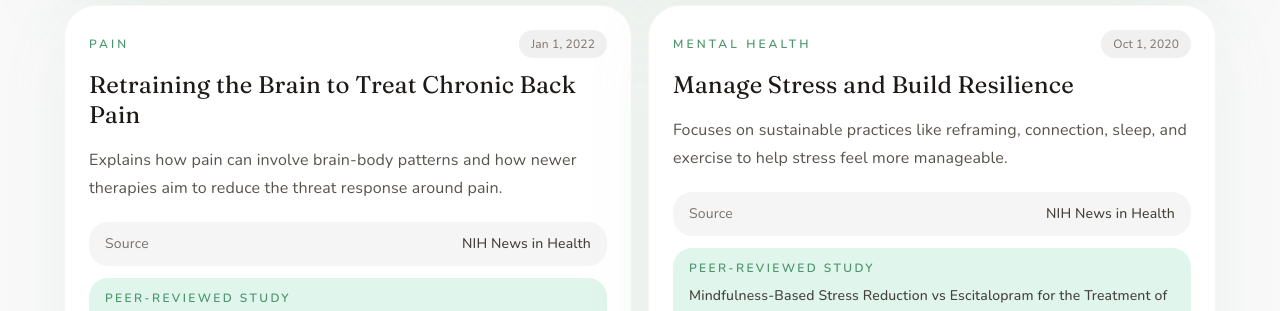
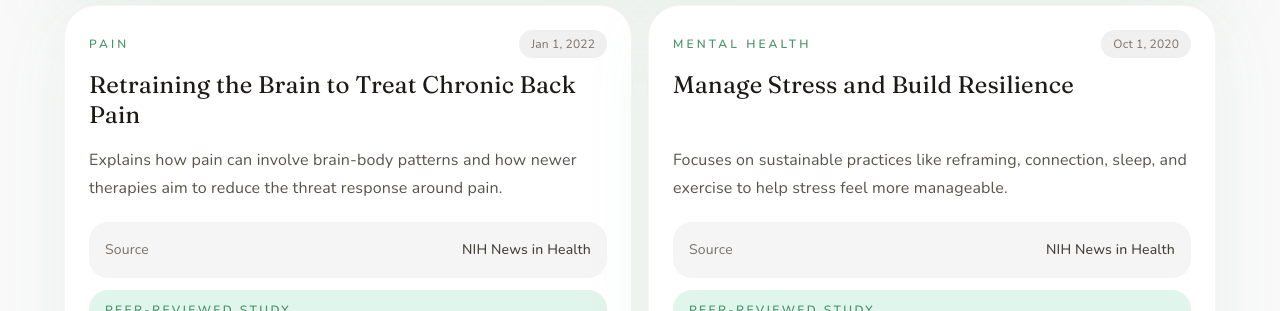
Before and after one commit to oscardyx-ai/Holistiq, a Next.js app: page / in a window 1280 px wide. Both pictures are taken after a click on the button "Learn". Shown: the part 489-800 px from the top of the page. Built offline with nearby package versions, Linux system fonts and the light colour scheme; no server answers.

Commit message:
Clamp learn card text and align content blocks

```diff
--- a/components/LearnTab.tsx
+++ b/components/LearnTab.tsx
@@ -1,4 +1,7 @@
 import { getDailyLearnArticles } from '@/components/learnArticles'
+
+const twoLineClamp =
+  'overflow-hidden [display:-webkit-box] [-webkit-box-orient:vertical] [-webkit-line-clamp:2]'
 
 function formatPublishedDate(dateKey: string) {
   return new Date(`${dateKey}T12:00:00`).toLocaleDateString('en-US', {
@@ -54,22 +57,32 @@ export default function LearnTab() {
             </div>
 
             <h3 className="font-display mt-3 text-2xl leading-tight text-stone-900">
-              {article.title}
+              <span
+                className={`${twoLineClamp} min-h-[2.5em]`}
+                title={article.title}
+              >
+                {article.title}
+              </span>
             </h3>
 
             <div className="mt-4 flex flex-1 flex-col">
-              <p className="text-base leading-7 text-stone-600">{article.summary}</p>
+              <p className="min-h-[3.5rem] text-base leading-7 text-stone-600">
+                {article.summary}
+              </p>
 
               <dl className="mt-5 space-y-3 text-sm text-stone-500">
-                <div className="flex items-center justify-between gap-4 rounded-[1.2rem] bg-[#f5f5f5] px-4 py-3">
+                <div className="flex min-h-[3.5rem] items-center justify-between gap-4 rounded-[1.2rem] bg-[#f5f5f5] px-4 py-3">
                   <dt>Source</dt>
                   <dd className="font-medium text-stone-700">{article.source}</dd>
                 </div>
-                <div className="rounded-[1.2rem] bg-[#e0f5ec] px-4 py-3">
+                <div className="min-h-[6.5rem] rounded-[1.2rem] bg-[#e0f5ec] px-4 py-3">
                   <dt className="text-xs font-semibold uppercase tracking-[0.2em] text-[#4c956c]">
                     Peer-reviewed study
                   </dt>
-                  <dd className="mt-2 text-sm font-medium leading-6 text-stone-700">
+                  <dd
+                    className={`mt-2 min-h-[3rem] text-sm font-medium leading-6 text-stone-700 ${twoLineClamp}`}
+                    title={article.studyTitle}
+                  >
                     {article.studyTitle}
                   </dd>
                 </div>
```
